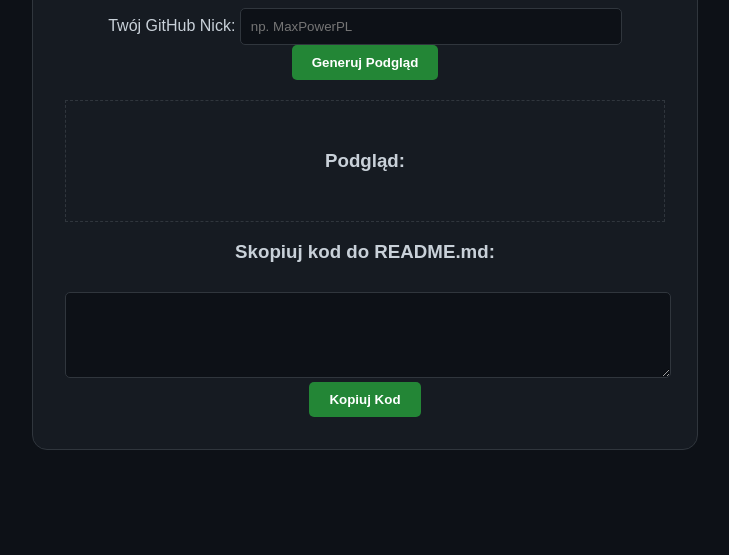
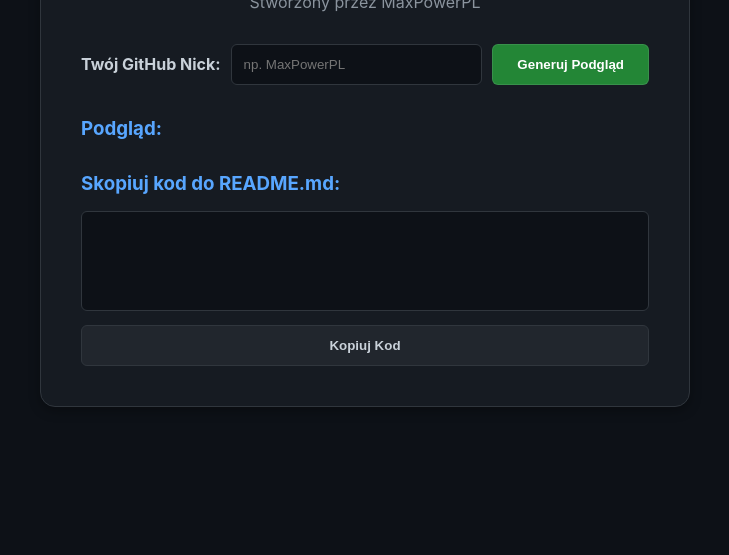
Before and after one commit to MaxPowerPL/github-readme-generator, a website: page public/index.html in a window 1280 px wide. Shown: the part 245-800 px from the top of the page, without its empty margins (275-1004 px from the left). Drawn offline with Linux system fonts and the light colour scheme.

Commit message:
Fix: Naprawa UI

```diff
--- a/public/style.css
+++ b/public/style.css
@@ -1,63 +1,146 @@
+/* Resetujemy domyślne marginesy i ustawiamy box-sizing */
+* {
+    box-sizing: border-box;
+    margin: 0;
+    padding: 0;
+}
+
+/* Zapobiega poziomemu przewijaniu strony */
+html, body {
+    overflow-x: hidden;
+}
+
 body {
     background-color: #0d1117;
     color: #c9d1d9;
-    font-family: Arial, sans-serif;
+    font-family: -apple-system, BlinkMacSystemFont, "Segoe UI", Helvetica, Arial, sans-serif, "Apple Color Emoji", "Segoe UI Emoji"; /* Czcionka jak na GitHubie */
     display: flex;
     justify-content: center;
     align-items: center;
     min-height: 100vh;
-    margin: 0;
+    padding: 20px; /* Dodajemy padding, żeby kontener nie dotykał krawędzi na małych ekranach */
 }
 
 .container {
     background-color: #161b22;
-    padding: 2rem;
+    padding: 2.5rem; /* Większy padding wewnętrzny */
     border-radius: 15px;
     border: 1px solid #30363d;
-    width: 90%;
-    max-width: 600px;
+    width: 100%;
+    max-width: 650px; /* Lekko szerszy kontener */
     text-align: center;
+    box-shadow: 0 4px 12px rgba(0, 0, 0, 0.3); /* Delikatny cień */
+}
+
+h1 {
+    margin-bottom: 0.5rem;
+}
+
+p {
+    color: #8b949e;
+    margin-bottom: 2rem;
+}
+
+.input-group {
+    display: flex;
+    gap: 10px;
+    justify-content: center;
+    align-items: center;
+    margin-bottom: 2rem;
+    flex-wrap: wrap; /* Na małych ekranach elementy ułożą się jeden pod drugim */
+}
+
+label {
+    font-weight: bold;
 }
 
 input {
-    padding: 10px;
-    border-radius: 5px;
+    padding: 12px;
+    border-radius: 6px;
     border: 1px solid #30363d;
     background: #0d1117;
     color: white;
-    width: 60%;
+    flex-grow: 1; /* Input zajmie dostępne miejsce */
+    min-width: 200px; /* Minimalna szerokość */
+}
+
+input:focus {
+    border-color: #58a6ff;
+    outline: none;
 }
 
 button {
-    padding: 10px 20px;
-    border-radius: 5px;
-    border: none;
+    padding: 12px 24px;
+    border-radius: 6px;
+    border: 1px solid rgba(240, 246, 252, 0.1);
     background-color: #238636;
     color: white;
     cursor: pointer;
-    font-weight: bold;
+    font-weight: 600;
+    transition: background-color 0.2s;
+    white-space: nowrap; /* Zapobiega łamaniu tekstu na przycisku */
 }
 
 button:hover {
     background-color: #2ea043;
 }
 
-.preview-box {
-    margin-top: 20px;
-    padding: 10px;
-    border: 1px dashed #30363d;
-    min-height: 100px;
+/* Sekcja podglądu i kodu */
+.preview-box, .code-box {
+    margin-top: 2rem;
+    text-align: left; /* Tekst nagłówków do lewej */
+}
+
+h3 {
+    margin-bottom: 1rem;
+    color: #58a6ff; /* Kolor akcentu */
+}
+
+/* Kontener na obrazek, żeby był wyśrodkowany */
+.image-container {
     display: flex;
     justify-content: center;
     align-items: center;
+    border: 2px dashed #30363d;
+    border-radius: 10px;
+    padding: 20px;
+    min-height: 150px; /* Minimalna wysokość pustego pola */
+    background-color: #0d1117;
 }
 
+/* Stylizacja obrazka podglądu */
+#preview-image {
+    max-width: 100%; /* Obrazek nie wyjdzie poza kontener */
+    height: auto; /* Zachowa proporcje */
+    display: none; /* Domyślnie ukryty */
+    border-radius: 10px;
+    box-shadow: 0 4px 8px rgba(0,0,0,0.2);
+}
+
+/* Stylizacja textarea */
 textarea {
     width: 100%;
-    height: 80px;
+    height: 100px; /* Stała wysokość */
     background: #0d1117;
-    color: #8b949e;
+    color: #e6edf3;
     border: 1px solid #30363d;
-    border-radius: 5px;
-    margin-top: 10px;
+    border-radius: 6px;
+    padding: 12px;
+    font-family: 'Courier New', Courier, monospace; /* Czcionka konsolowa */
+    resize: none; /* ZABLOKOWANIE ręcznego rozciągania */
+    margin-bottom: 10px;
+    white-space: pre-wrap; /* Zawijanie długiego tekstu */
 }
+
+/* Stylizacja przycisku "Kopiuj Kod" */
+.code-box button {
+    background-color: #21262d;
+    color: #c9d1d9;
+    border: 1px solid #30363d;
+    width: 100%; /* Przycisk na całą szerokość */
+}
+
+.code-box button:hover {
+    background-color: #30363d;
+    border-color: #8b949e;
+}
```
Also changed, not shown: api/index.js (+5 -3 lines).
